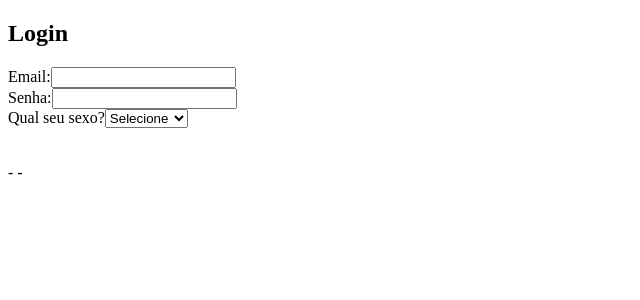
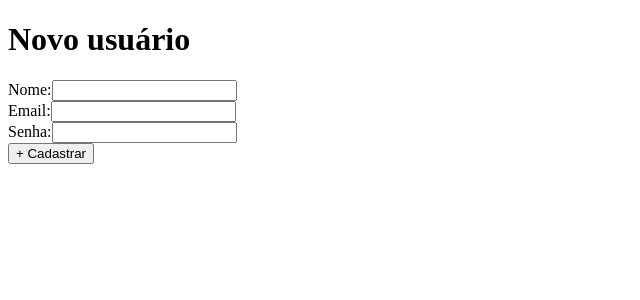
Before and after one commit to Julioclma/react-learning, a React (Create React App) app: page / in a window 1280 px wide. Shown: the top 300 px of the page, without its empty margins (0-640 px from the left). Built offline with nearby package versions, Linux system fonts and the light colour scheme.

Commit message:
Adicionando formulário com submit

```diff
--- a/src/App.js
+++ b/src/App.js
@@ -5,37 +5,45 @@ class App extends Component {
   constructor(props) {
     super(props);
     this.state = {
+      name: '',
       email: '',
       password: '',
-      gender: '',
+      error: ''
     }
 
-    this.alteraSenha = this.alteraSenha.bind(this);
+    this.showData = this.showData.bind(this);
   }
 
+  showData(event) {
+    event.preventDefault();
+    const { name, email, password } = this.state;
 
-  alteraSenha(element) {
-    this.setState({ password: element.target.value });
+    if(name !== '' && email !== '' && password !== ''){
+      alert(`Nome: ${name} \nEmail: ${email} \nSenha: ${password}`);
+      this.setState({error: ''});
+      return;
+    }
+
+    this.setState({error: 'Preencha todos os campos!'});
+
   }
+
 
   render() {
     return (
       <div>
-        <h2>Login</h2>
-        Email:
-        <input type="email" name="email" value={this.state.email} onChange={(element) => this.setState({ email: element.target.value })} /><br></br>
-        Senha:
-        <input type="password" name="password" value={this.state.password} onChange={this.alteraSenha} /><br></br>
-        Qual seu sexo?
-        <select name='gender' onChange={(element) => this.setState({ gender: element.target.value })}>
-          <option value="">Selecione</option>
-          <option value="female">Feminino</option>
-          <option value="male">Masculino</option>
-        </select>
-        <br></br>
-        <br></br>
-        <br></br>
-        <a>{this.state.email} - {this.state.password} - {this.state.gender}</a>
+        <h1>Novo usuário</h1>
+
+        <form onSubmit={this.showData}>
+          {this.state.error && <p>{this.state.error}</p>}
+          <label>Nome:</label>
+          <input type="text" name="name" value={this.state.name} onChange={(element) => this.setState({ name: element.target.value })} /><br></br>
+          <label>Email:</label>
+          <input type="email" name="email" value={this.state.email} onChange={(element) => this.setState({ email: element.target.value })} /><br></br>
+          <label>Senha:</label>
+          <input type="password" name="password" value={this.state.password} onChange={(element) => this.setState({ password: element.target.value })} /><br></br>
+          <button type="submit">+ Cadastrar</button>
+        </form>
       </div>
     );
 
```
